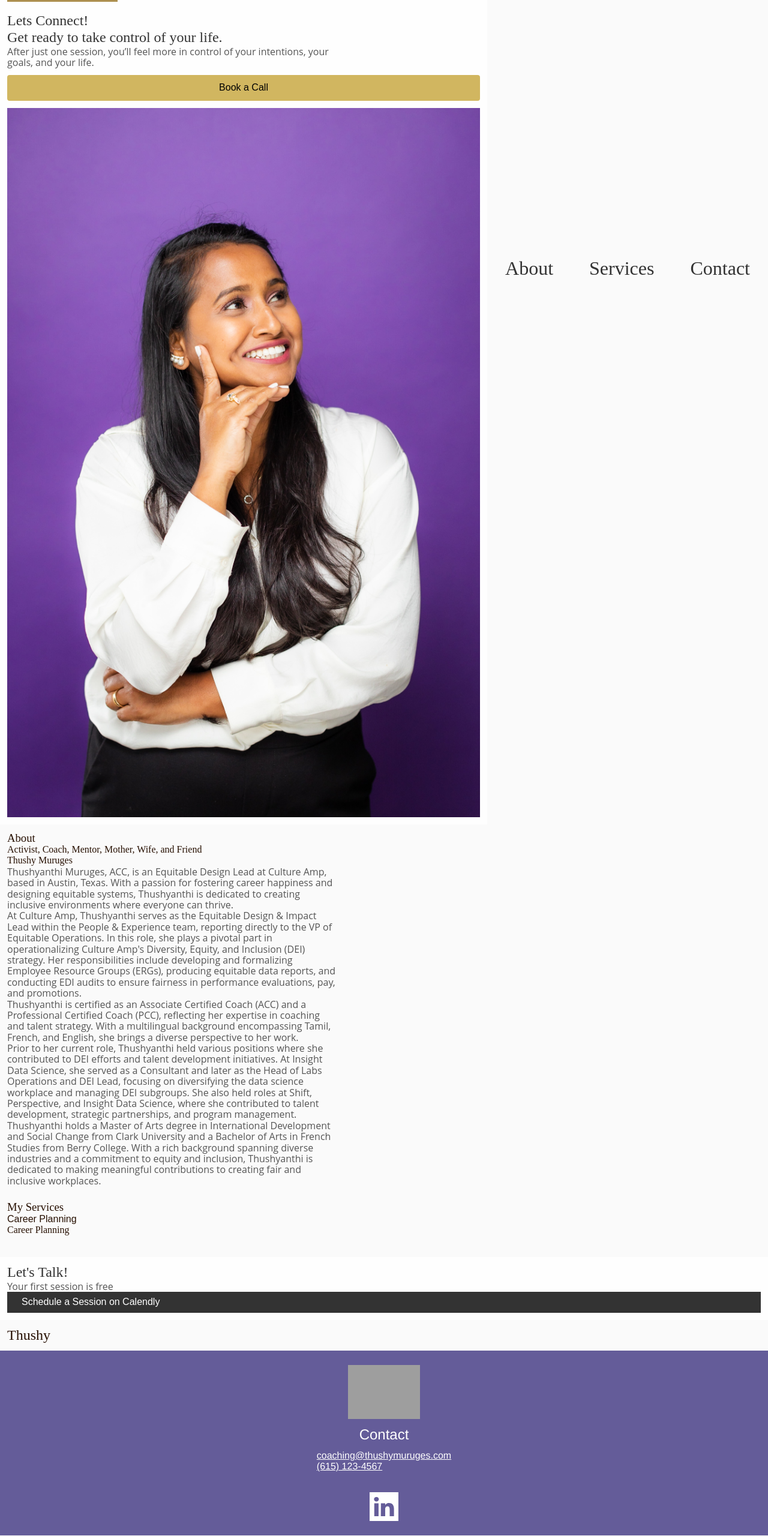
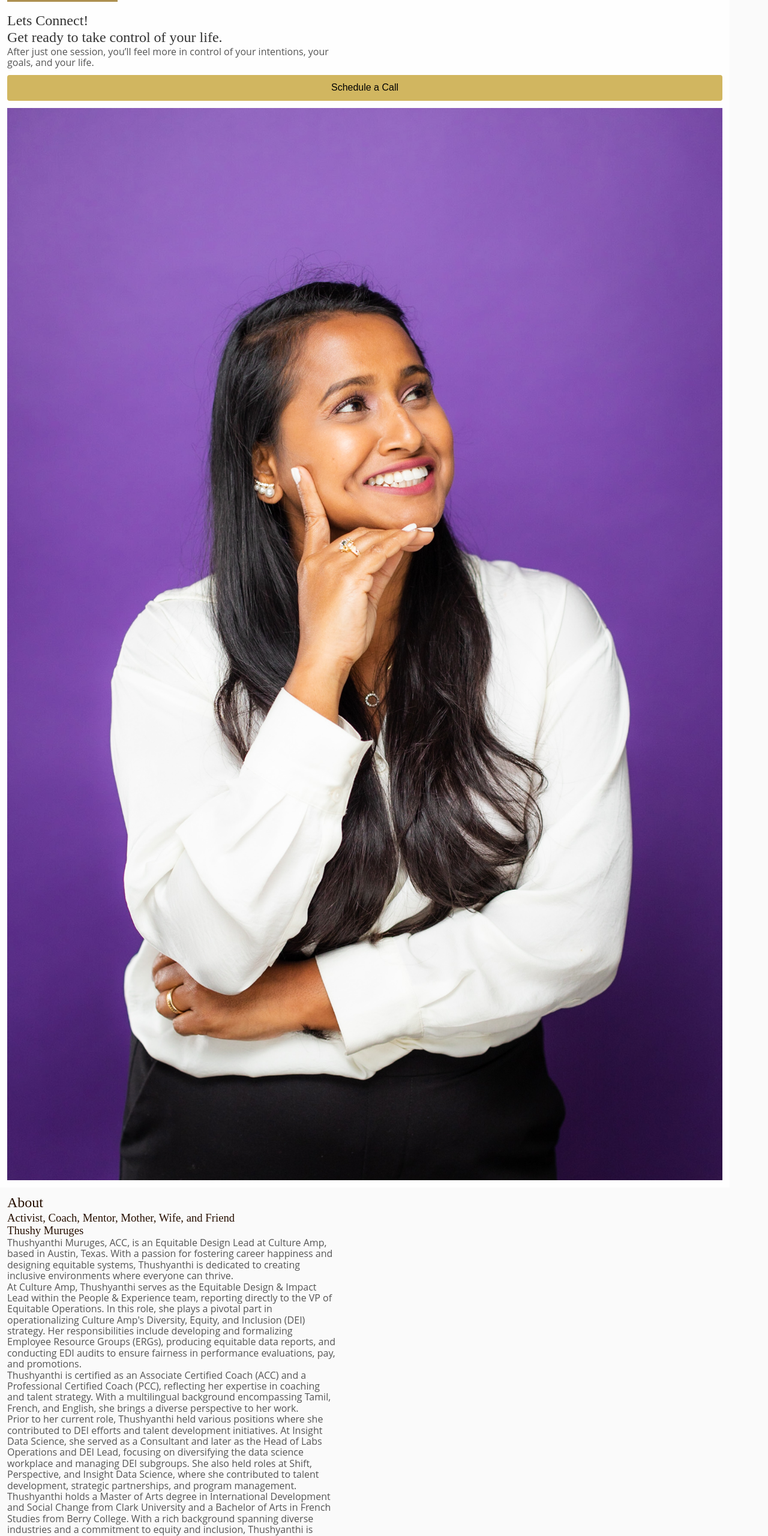
Before and after one commit to ThushyM/thushym, a website built with Parcel: page index.html in a window 1280 px wide. Shown: the part 220-2780 px from the top of the page at 60% size. Built offline with nearby package versions, Linux system fonts and the light colour scheme; grey boxes are pictures that could not be loaded.

Commit message:
style fixes

```diff
--- a/css/header.css
+++ b/css/header.css
@@ -51,7 +51,6 @@ ul {
 
 .nav {
   width: 100%;
-  height: calc(100vh - 84px);
   position: fixed;
   background-color: var(--background);
   overflow: hidden;
@@ -116,7 +115,7 @@ ul {
 /* Hide checkbox */
 .side-menu:checked ~ nav {
   max-height: 100%;
-}
+  height: calc(100vh - 84px);
 
 .side-menu:checked ~ .hamb .hamb-line {
   background: transparent;
--- a/css/styles.css
+++ b/css/styles.css
@@ -99,6 +99,9 @@ section {
   border: 0;
   border-radius: .25rem;
   margin: 12px 0;
+  padding: 12px;
+  text-align: center;
+  color: black;
 }
 
 footer {
--- a/index.html
+++ b/index.html
@@ -55,15 +55,17 @@
     <h1>Thushy <br><span class="underline">Muruges</span></h1>
     <h2>Lets Connect!</h2>
     <h2>Get ready to take control of your life.</h2>
-<!--    <a href="https://calendly.com/thushymuruges" target="_blank">Schedule a call</a>-->
     <p>After just one session, you’ll feel more in control of your intentions, your goals, and your life.</p>
-    <button class="call">Book a Call</button>
+    <a href="https://calendly.com/thushymuruges"
+       target="_blank"
+       class="call">Schedule a Call</a>
+    <!-- <button class="call">Book a Call</button> -->
     <img src="img/thushy-looking-up-right.jpg" alt="Thushy Muruges">
   </section>
   <section class="about">
-    <h3>About</h3>
-    <h4>Activist, Coach, Mentor, Mother, Wife, and Friend</h4>
-    <h4>Thushy Muruges</h4>
+    <h2>About</h2>
+    <h3>Activist, Coach, Mentor, Mother, Wife, and Friend</h3>
+    <h3>Thushy Muruges</h3>
     <p>Thushyanthi Muruges, ACC, is an Equitable Design Lead at Culture Amp, based in Austin, Texas. With a passion for
       fostering career happiness and designing equitable systems, Thushyanthi is dedicated to creating inclusive
       environments where everyone can thrive.</p>
@@ -89,10 +91,13 @@
       fair and inclusive workplaces.</p>
   </section>
   <section class="my-services">
-    <h3>My Services</h3>
+    <h2>My Services</h2>
     <ul>
-      <li>Career Planning</li>
-      <li><h4>Career Planning</h4></li>
+      <li>Coaching</li>
+      <ul>
+        <li>Career Coaching</li>
+        <li>Executive Coaching</li>
+      </ul>
     </ul>
   </section>
   <section>
@@ -116,7 +121,7 @@
            class="badge"
       >
     </a>
-    <h3>Contact</h3>
+    <h2>Contact</h2>
     <address>
       <!--        <div><a href="mailto:thushymuruges+coaching@gmail.com">thushymuruges@gmail.com</a></div>-->
       <div>
```
